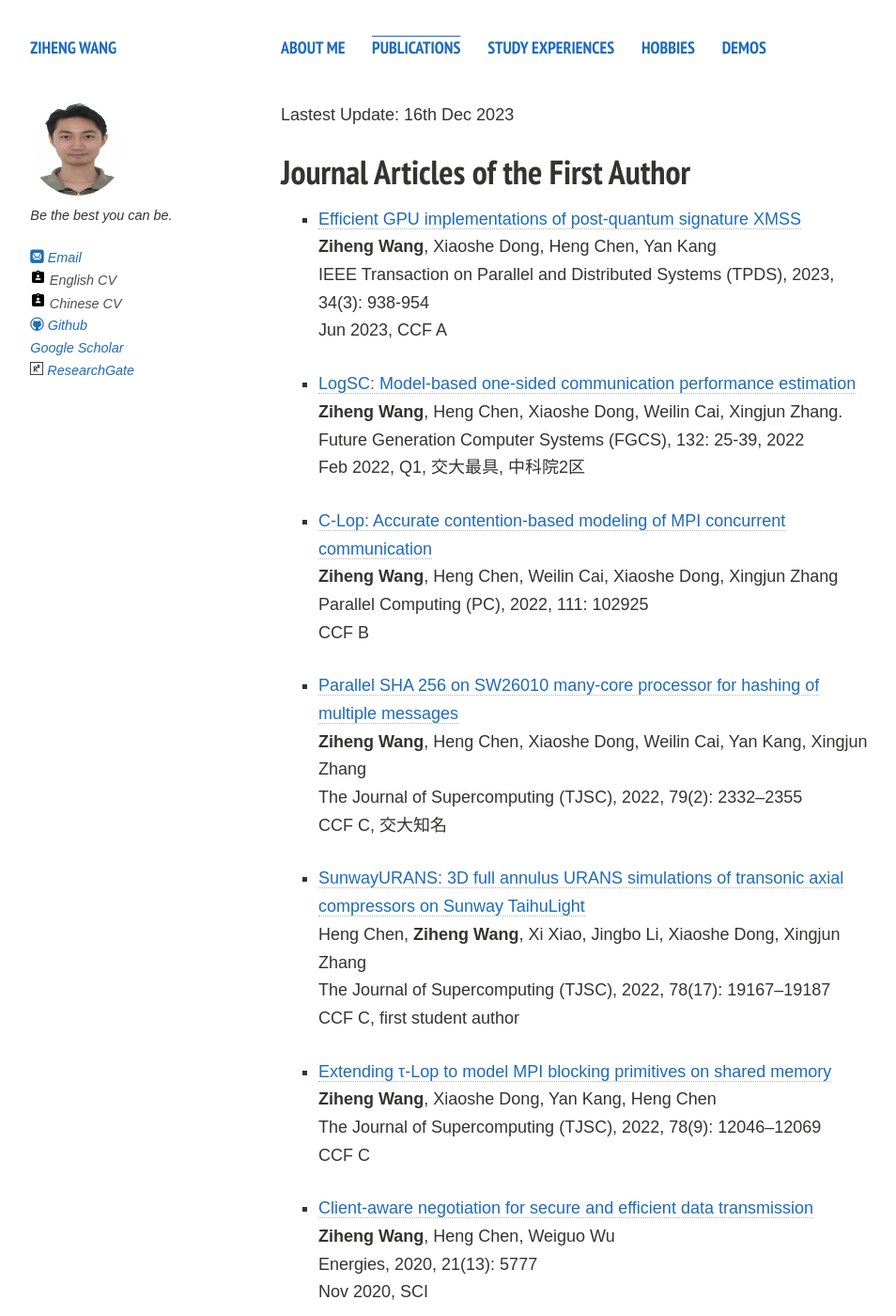
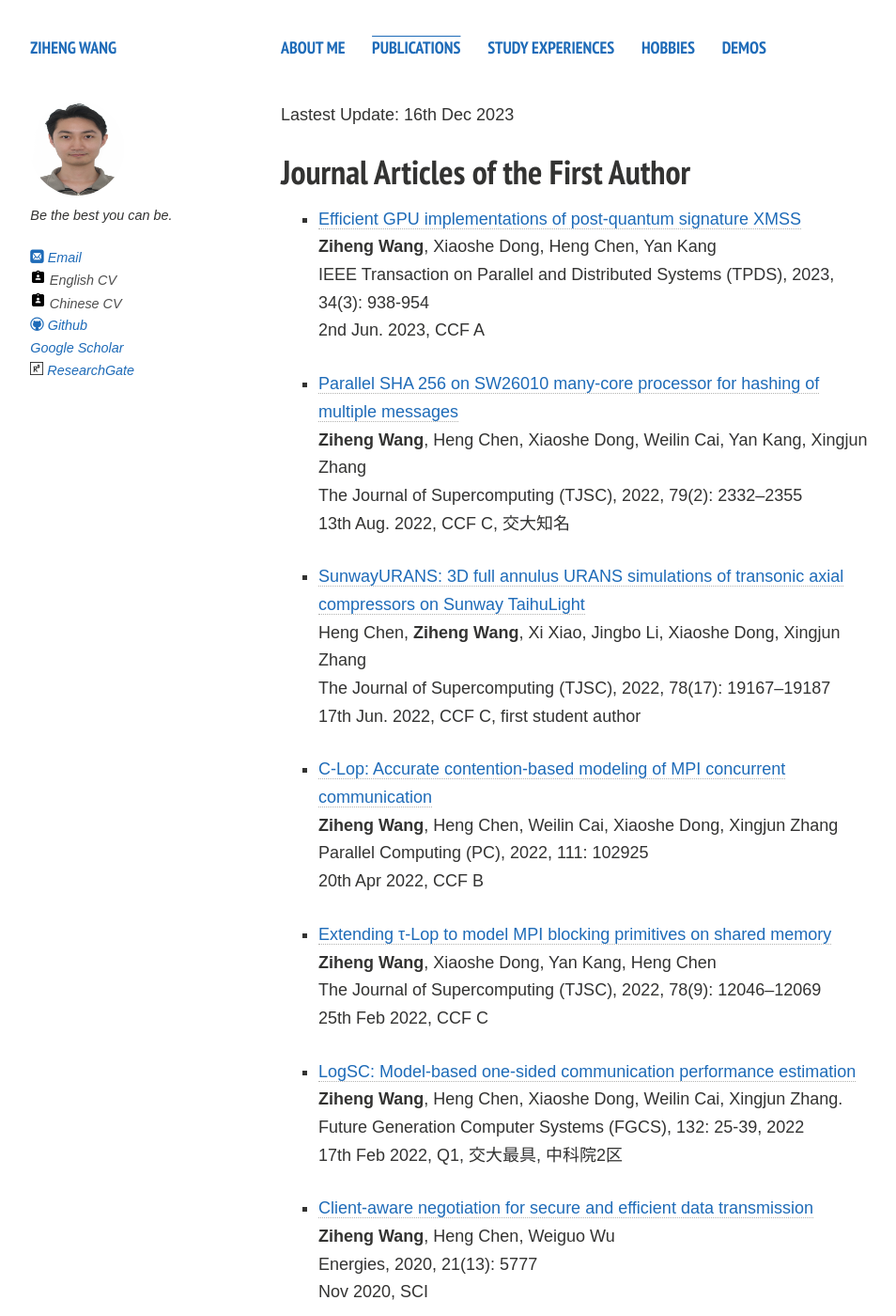
Before and after one commit to wzh009888/wzh009888.github.io, a Jekyll site: the page built from publications.md, in a window 1280 px wide and 1400 px high. Shown: the whole window at 94% size, without its empty margins (21-975 px from the left). Built offline with Jekyll 4.4.1, drawn with Linux system fonts in a browser that asks for light colours; comment, search, counter and statistics services are not loaded; a style sheet for code colours, icons or effects is not loaded.

Commit message:
Update publications.md

```diff
--- a/publications.md
+++ b/publications.md
@@ -8,17 +8,17 @@ Lastest Update: 16th Dec 2023&nbsp;
 <!--[中文版本 (Chinese Version)](https://caihanlin.com/file/publications-zh/)-->
 
 ## Journal Articles of the First Author
-- [Efficient GPU implementations of post-quantum signature XMSS](https://doi.org/10.1109/TPDS.2022.3233348)<br>**Ziheng Wang**, Xiaoshe Dong, Heng Chen, Yan Kang<br>IEEE Transaction on Parallel and Distributed Systems (TPDS), 2023, 34(3): 938-954<br>Jun 2023, CCF A
+- [Efficient GPU implementations of post-quantum signature XMSS](https://doi.org/10.1109/TPDS.2022.3233348)<br>**Ziheng Wang**, Xiaoshe Dong, Heng Chen, Yan Kang<br>IEEE Transaction on Parallel and Distributed Systems (TPDS), 2023, 34(3): 938-954<br>2nd Jun. 2023, CCF A
 
-- [LogSC: Model-based one-sided communication performance estimation](https://doi.org/10.1016/j.future.2022.02.004)<br>**Ziheng Wang**, Heng Chen, Xiaoshe Dong, Weilin Cai, Xingjun Zhang.<br>Future Generation Computer Systems (FGCS), 132: 25-39, 2022<br>Feb 2022, Q1, 交大最具, 中科院2区
+- [Parallel SHA 256 on SW26010 many-core processor for hashing of multiple messages](https://doi.org/10.1007/s11227-022-04750-7)<br>**Ziheng Wang**, Heng Chen, Xiaoshe Dong, Weilin Cai, Yan Kang, Xingjun Zhang<br>The Journal of Supercomputing (TJSC), 2022, 79(2): 2332–2355<br>13th Aug. 2022, CCF C, 交大知名
 
-- [C-Lop: Accurate contention-based modeling of MPI concurrent communication](https://doi.org/10.1016/j.parco.2022.102925)<br>**Ziheng Wang**, Heng Chen, Weilin Cai, Xiaoshe Dong, Xingjun Zhang<br>Parallel Computing (PC), 2022, 111: 102925<br>CCF B
+- [SunwayURANS: 3D full annulus URANS simulations of transonic axial compressors on Sunway TaihuLight](https://doi.org/10.1007/s11227-022-04628-8)<br>Heng Chen, **Ziheng Wang**, Xi Xiao, Jingbo Li, Xiaoshe Dong, Xingjun Zhang<br>The Journal of Supercomputing (TJSC), 2022, 78(17): 19167–19187<br>17th Jun. 2022, CCF C, first student author
 
-- [Parallel SHA 256 on SW26010 many-core processor for hashing of multiple messages](https://doi.org/10.1007/s11227-022-04750-7)<br>**Ziheng Wang**, Heng Chen, Xiaoshe Dong, Weilin Cai, Yan Kang, Xingjun Zhang<br>The Journal of Supercomputing (TJSC), 2022, 79(2): 2332–2355<br>CCF C, 交大知名
+- [C-Lop: Accurate contention-based modeling of MPI concurrent communication](https://doi.org/10.1016/j.parco.2022.102925)<br>**Ziheng Wang**, Heng Chen, Weilin Cai, Xiaoshe Dong, Xingjun Zhang<br>Parallel Computing (PC), 2022, 111: 102925<br>20th Apr 2022, CCF B
 
-- [SunwayURANS: 3D full annulus URANS simulations of transonic axial compressors on Sunway TaihuLight](https://doi.org/10.1007/s11227-022-04628-8)<br>Heng Chen, **Ziheng Wang**, Xi Xiao, Jingbo Li, Xiaoshe Dong, Xingjun Zhang<br>The Journal of Supercomputing (TJSC), 2022, 78(17): 19167–19187<br>CCF C, first student author
+- [Extending τ-Lop to model MPI blocking primitives on shared memory](https://doi.org/10.1007/s11227-022-04352-3)<br>**Ziheng Wang**, Xiaoshe Dong, Yan Kang, Heng Chen<br>The Journal of Supercomputing (TJSC), 2022, 78(9): 12046–12069<br>25th Feb 2022, CCF C
 
-- [Extending τ-Lop to model MPI blocking primitives on shared memory](https://doi.org/10.1007/s11227-022-04352-3)<br>**Ziheng Wang**, Xiaoshe Dong, Yan Kang, Heng Chen<br>The Journal of Supercomputing (TJSC), 2022, 78(9): 12046–12069<br>CCF C
+- [LogSC: Model-based one-sided communication performance estimation](https://doi.org/10.1016/j.future.2022.02.004)<br>**Ziheng Wang**, Heng Chen, Xiaoshe Dong, Weilin Cai, Xingjun Zhang.<br>Future Generation Computer Systems (FGCS), 132: 25-39, 2022<br>17th Feb 2022, Q1, 交大最具, 中科院2区
 
 - [Client-aware negotiation for secure and efficient data transmission](https://doi.org/10.3390/en13215777)<br>**Ziheng Wang**, Heng Chen, Weiguo Wu<br>Energies, 2020, 21(13): 5777<br>Nov 2020, SCI
 
```
